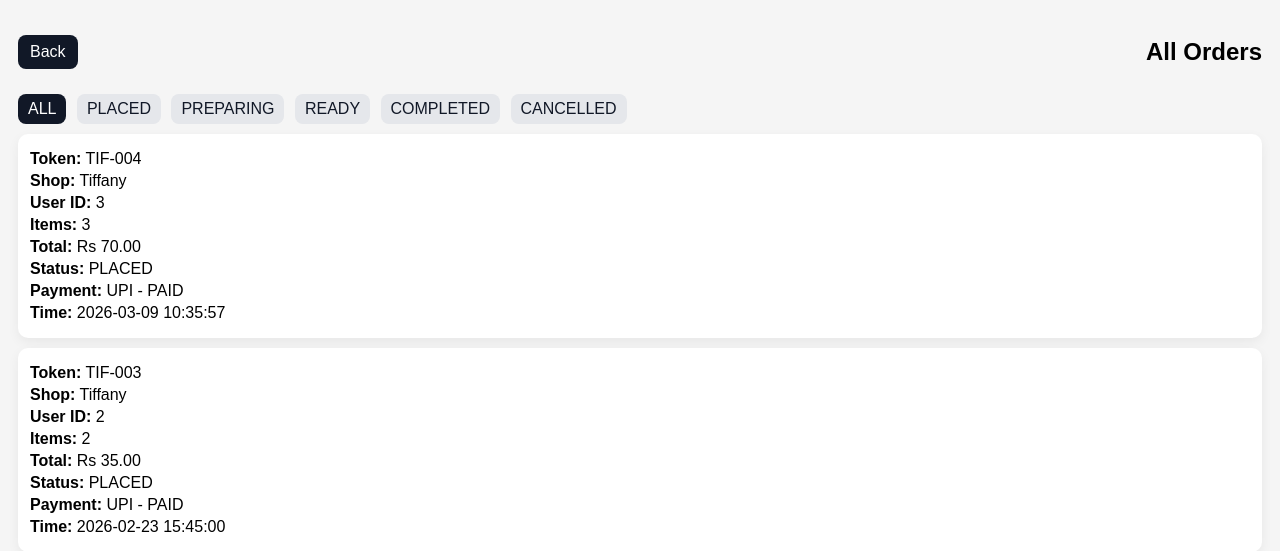
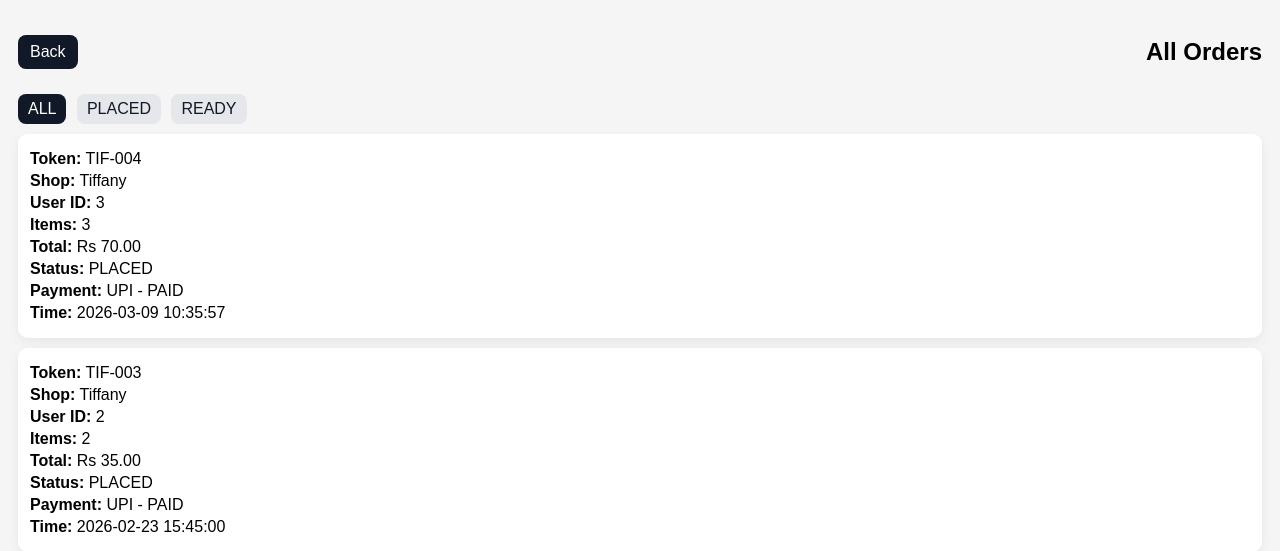
Before and after one commit to AnanyaTulaskar1/UNIBITES, a PHP site: page /admin/orders.php in a window 1280 px wide. Shown: the top 551 px of the page. Run offline with PHP 8.4, Linux system fonts and the light colour scheme; a user stored in the database is signed in; data comes from the database, SQL or seed files in the repository.

Commit message:
small change

```diff
--- a/admin/orders.php
+++ b/admin/orders.php
@@ -12,7 +12,7 @@ ensure_orders_schema($conn);
 date_default_timezone_set('Asia/Kolkata');
 
 $statusFilter = strtoupper(trim((string) ($_GET['status'] ?? 'ALL')));
-$allowedStatuses = ['ALL', 'PLACED', 'PREPARING', 'READY', 'COMPLETED', 'CANCELLED'];
+$allowedStatuses = ['ALL', 'PLACED', 'READY'];
 if (!in_array($statusFilter, $allowedStatuses, true)) {
     $statusFilter = 'ALL';
 }
```
Also changed, not shown: README.md.
